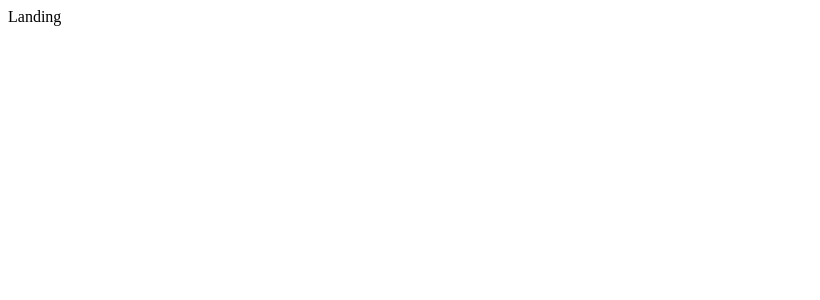
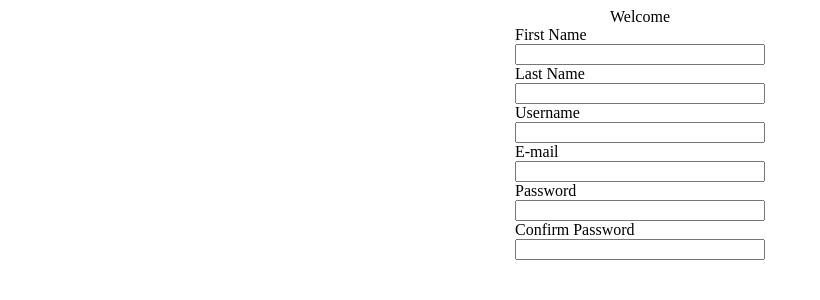
Before and after one commit to adrianmartinezj/react-redux-practice, a React (Create React App) app: page / in a window 1280 px wide. Shown: the top 300 px of the page, without its empty margins (0-820 px from the left). Built offline with nearby package versions, Linux system fonts and the light colour scheme.

Commit message:
Styling for landing page, setup form

```diff
--- /dev/null
+++ b/src/css/Landing.module.css
@@ -0,0 +1,12 @@
+.formContainer {
+    display: flex;
+    flex-direction: column;
+    width: 250px;
+}
+
+.mainContainer {
+    display: flex;
+    justify-content: center;
+    align-items: center;
+    flex-direction: column;
+}
--- a/src/routes/Landing.js
+++ b/src/routes/Landing.js
@@ -1,9 +1,28 @@
 import React from 'react'
+import classes from '../css/Landing.module.css'
 
 const Landing = (props) => {
+    const handleSubmit = (e) => {
+        console.log('e.target.value')
+    }
+
     return (
-        <div>
-            Landing
+        <div className={classes.mainContainer}>
+            Welcome
+            <form className={classes.formContainer} onSubmit={handleSubmit}>
+                <label>First Name</label>
+                <input />
+                <label>Last Name</label>
+                <input />
+                <label>Username</label>
+                <input />
+                <label>E-mail</label>
+                <input />
+                <label>Password</label>
+                <input type='password'/>
+                <label>Confirm Password</label>
+                <input type='password'/>
+            </form>
         </div>
     )
 }
```
Also changed, not shown: public/manifest.json.
